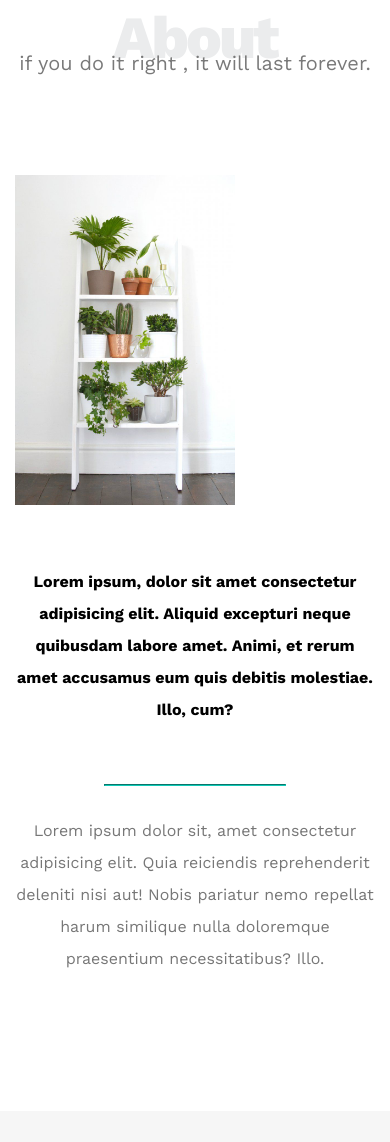
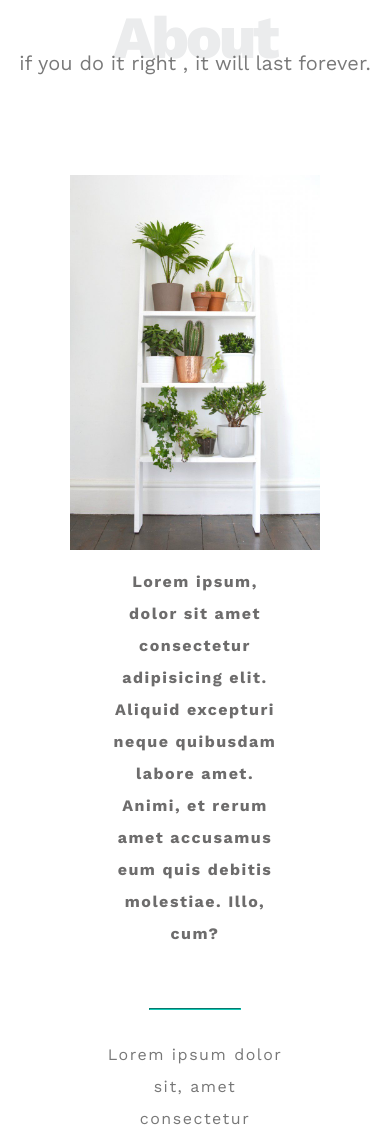
Before and after one commit to hatemalsawah/HtmlCssTemplate1, a plain HTML site: page index.html in a window 390 px wide. Shown: the part 4755-5897 px from the top of the page. Drawn offline with nearby package versions, Linux system fonts and the light colour scheme.

Commit message:
edit about section

```diff
--- a/css/style.css
+++ b/css/style.css
@@ -336,12 +336,19 @@ background-color: var(--section-background);
 .About{
     padding-top: var(--section-padding);
     padding-bottom: calc(var(--section-padding) + 60px);
+
 }
 .About .about-content{
     margin-top: 100px;
     display: flex;
-    flex-wrap: wrap;
     justify-content: space-between;
+    align-items: center;
+    /* display: grid;
+    grid-template-columns: repeat(auto-fill, minmax(300px, 1fr));
+    gap: 50px; */
+
+    /* flex-wrap: wrap; */
+
 
 }
 @media (max-width:991px){
@@ -351,17 +358,15 @@ background-color: var(--section-background);
     }
 
 }
-.About .about-content .image{
+.about-content .image{
     position: relative;
-    width: 220px;
+    width: 250px;
     height: 375px;
 
 }
 @media (max-width:991px){
     .About .about-content .image{
         margin-top: 0 auto 60px;
-
-
     }
 
 }
@@ -370,10 +375,10 @@ background-color: var(--section-background);
 }
 .About .about-content .image::before{
 
-    content:'';
+    content:"";
     position: absolute;
     background-color: #ebeced;
-    width: 120px;
+    width: 100px;
     height: calc(100% + 80px);
     top: -40px;
     left: -20px;
@@ -391,13 +396,22 @@ background-color: var(--section-background);
     top: -40px;
 
 }
+.About .about-content .text{
+    width: 50%;
+    letter-spacing: 1.5px;
+    color: #6d6c6c;
+
+}
+
 @media (max-width:991px){
     .About .about-content .image::after,
     .About .about-content .image::before{
         display: none;
     }
-.About .about-content .text{
-    flex-basis: calc(100% - 500px);
+     .about-content .text{
+    flex-basis: calc(100% - 500px) !important;
+     }
+
 }
 .About .about-content .text p:first-of-type{
     font-weight: bold;
@@ -413,7 +427,8 @@ background-color: var(--section-background);
     line-height: 2;
     color: #777;
 }
-}
+
+
 /* end about */
 /* start contact */
 .contact{
```
